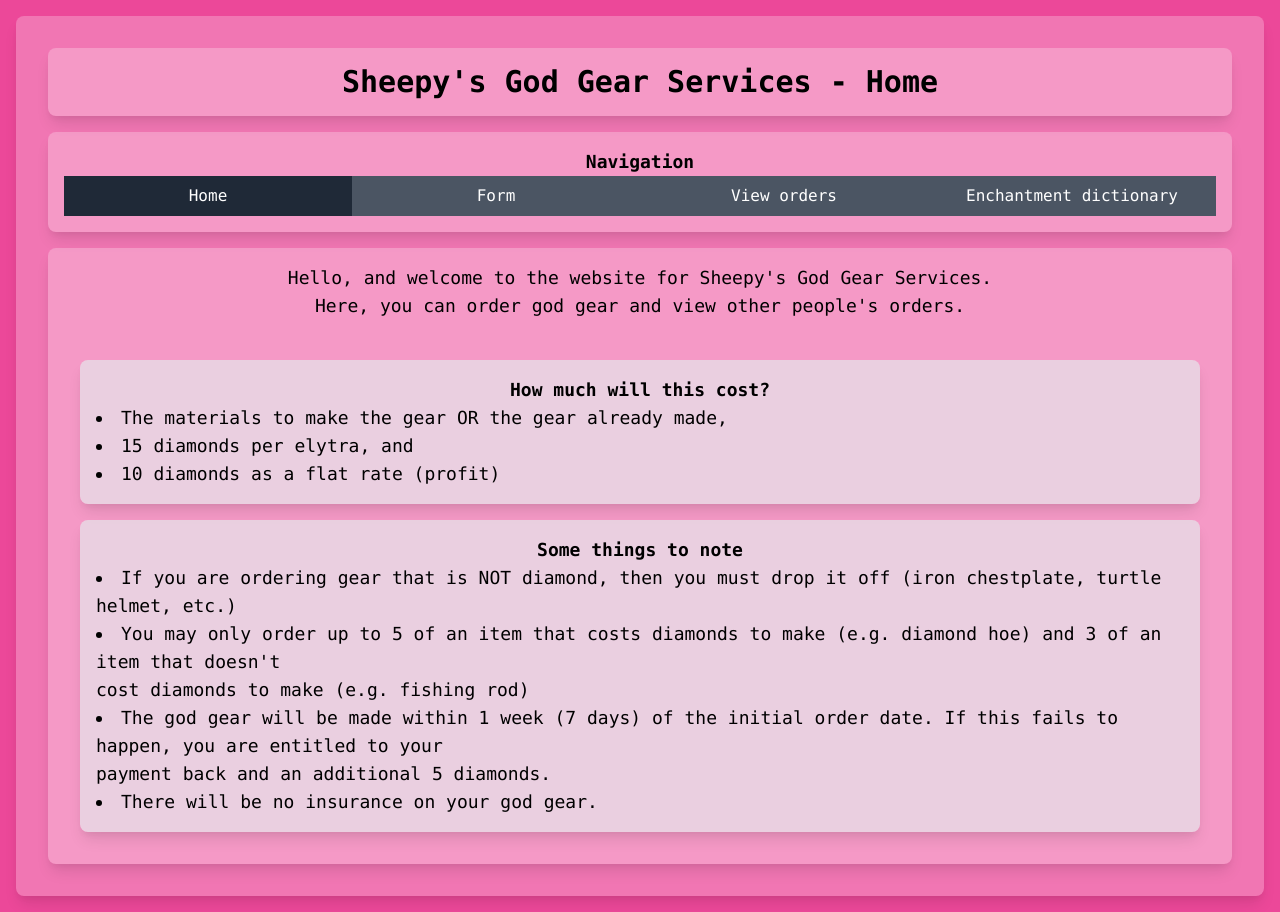
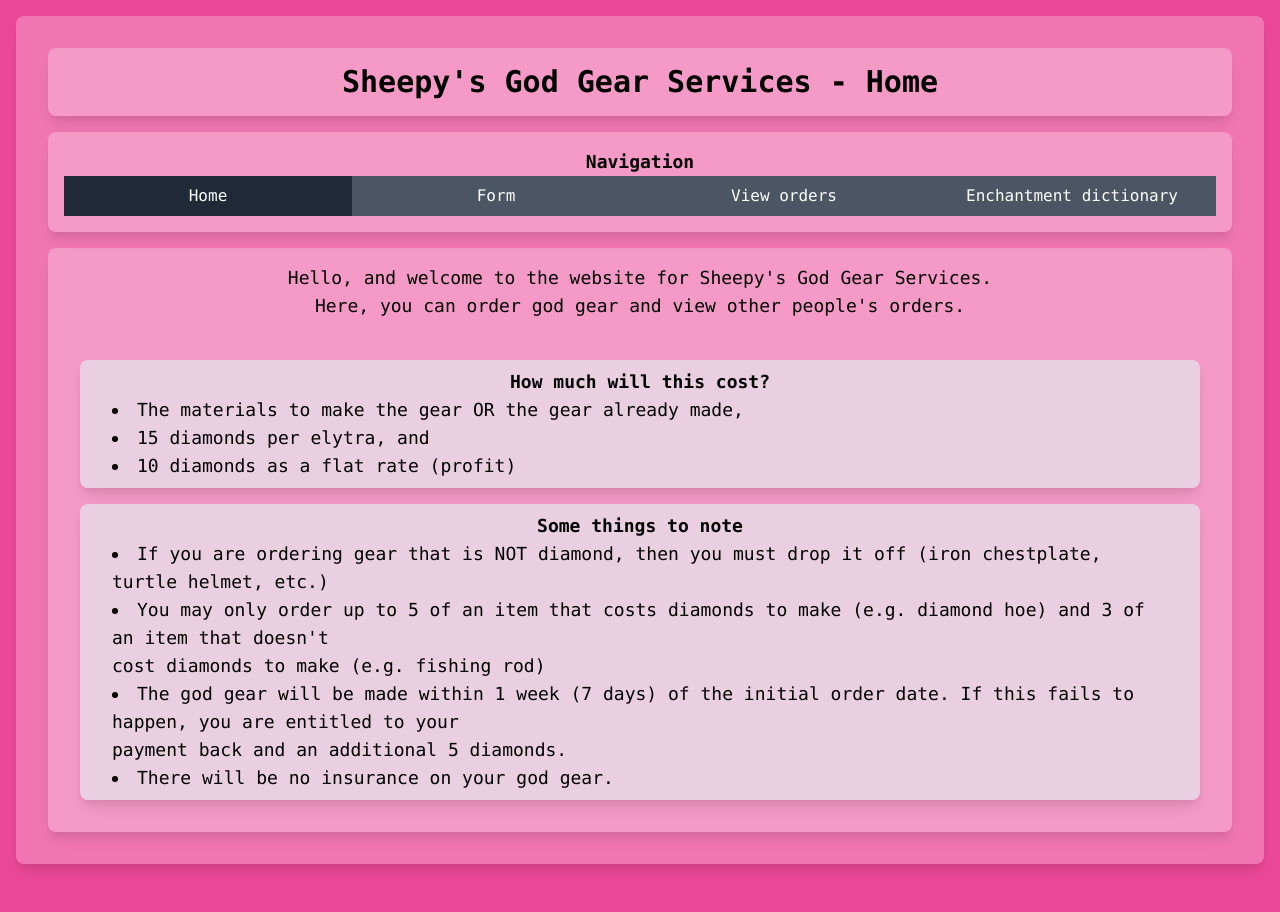
Before and after one commit to sheepy0125/NewMinecraftGearFormSite, a React (Create React App) app: page /home in a window 1280 px wide. After the commit the page ends 880 px from the top, so only its background shows below. Built offline with nearby package versions, Linux system fonts and the light colour scheme.

Commit message:
Fix widgets CSS

```diff
--- a/src/components/boilerplate/widgets/listWidget.jsx
+++ b/src/components/boilerplate/widgets/listWidget.jsx
@@ -4,7 +4,7 @@ import BaseWidget from "./baseWidget.jsx";
 
 export default function ListWidget(props) {
 	return (
-		<BaseWidget className={`px-8 py-2 text-left list-disc bg-gray-200 ${props.className}`} activeOpacity="80" inactiveOpacity="70">
+		<BaseWidget className={`lg:px-8 lg:py-2 text-left list-disc bg-gray-200 ${props.className}`} activeOpacity="80" inactiveOpacity="70">
 			{props.children}
 		</BaseWidget>
 	);
--- a/src/components/boilerplate/widgets/loadingWidget.jsx
+++ b/src/components/boilerplate/widgets/loadingWidget.jsx
@@ -4,7 +4,7 @@ import BaseWidget from "./baseWidget.jsx";
 
 export default function LoadingWidget(props) {
 	return (
-		<BaseWidget className="flex mx-auto max-w-max">
+		<BaseWidget className="flex mx-auto lg:mx-auto max-w-max">
 			{/* This loading animation totally wasn't stolen from the TailwindCSS docs... */}
 			<svg className="w-5 h-5 mr-3 -ml-1 text-white animate-spin" xmlns="http://www.w3.org/2000/svg" fill="none" viewBox="0 0 24 24">
 				<circle className="opacity-25" cx="12" cy="12" r="10" stroke="currentColor" strokeWidth="4"></circle>
```
